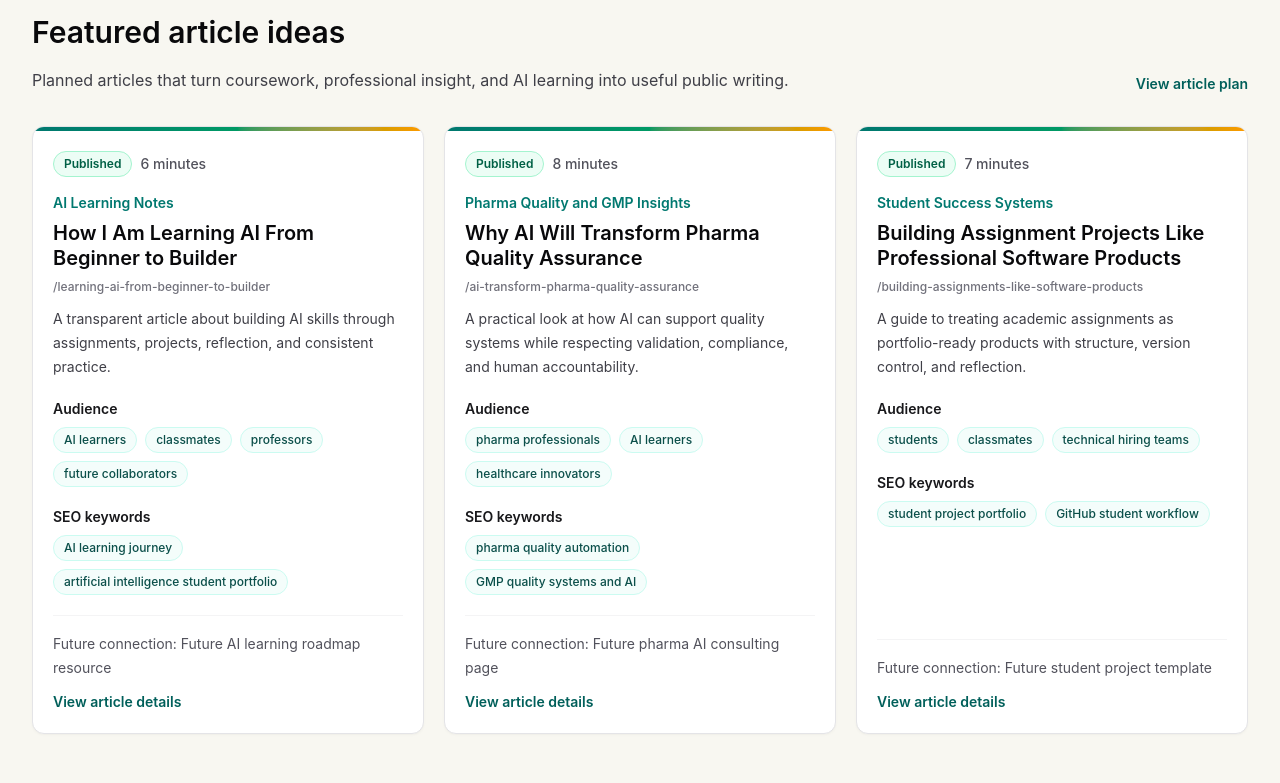
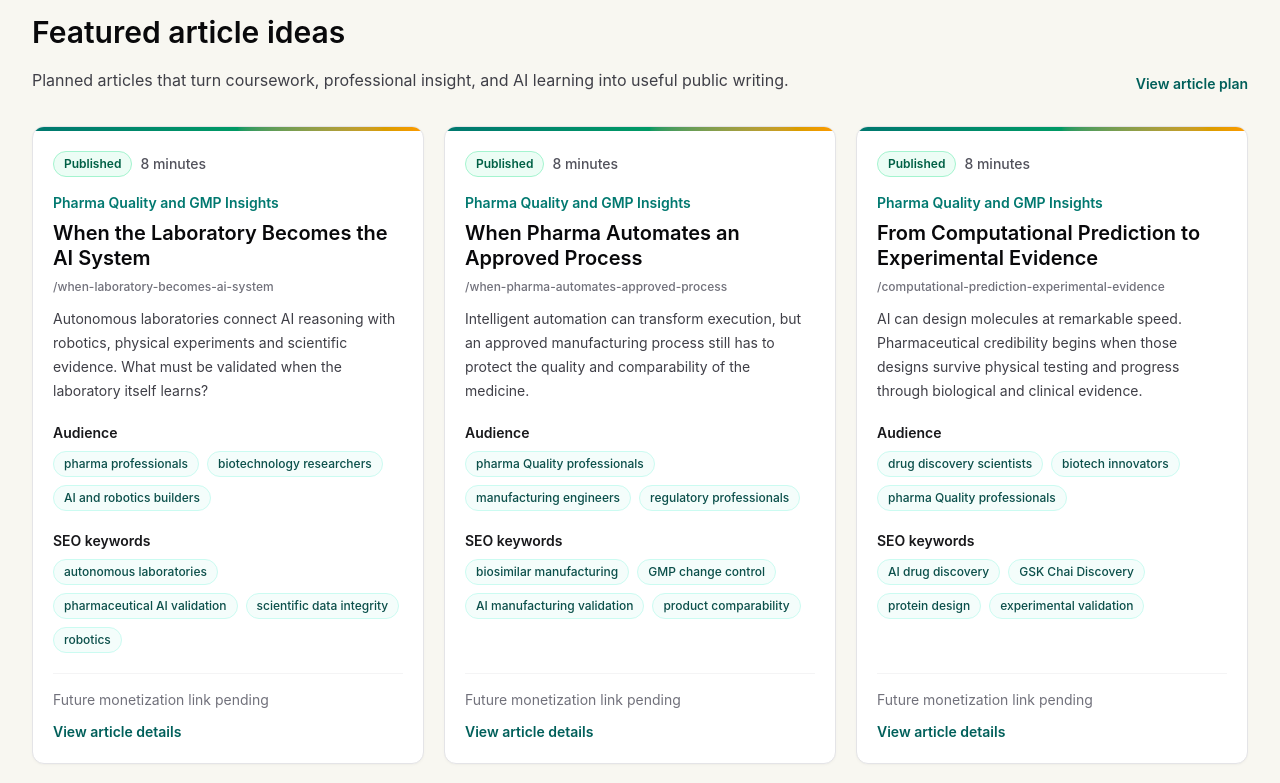
Before and after one commit to IdrisJunaidAI/junaidris.com, a Next.js app: page / in a window 1280 px wide. Shown: the part 3540-4323 px from the top of the page. Built offline with nearby package versions, Linux system fonts and the light colour scheme; no server answers.

Commit message:
Register complete newsletter series in articles catalog

```diff
--- a/src/content/articles.ts
+++ b/src/content/articles.ts
@@ -1,3 +1,4 @@
+import { newsletterArticles } from "./newsletter-articles";
 export type ArticleStatus = "idea" | "outline" | "draft" | "published";
 
 export type Article = {
@@ -14,9 +15,14 @@ export type Article = {
   featured: boolean;
   publishedOn?: string;
   sections?: { heading: string; paragraphs: string[] }[];
+  subtitle?: string;
+  takeaway?: string;
+  visual?: { kind: "cycle" | "ladder"; title: string; steps: string[] };
+  references?: { label: string; url: string }[];
 };
 
 export const articles: Article[] = [
+  ...newsletterArticles,
   {
     id: "learning-ai-from-beginner-to-builder",
     title: "How I Am Learning AI From Beginner to Builder",
```
